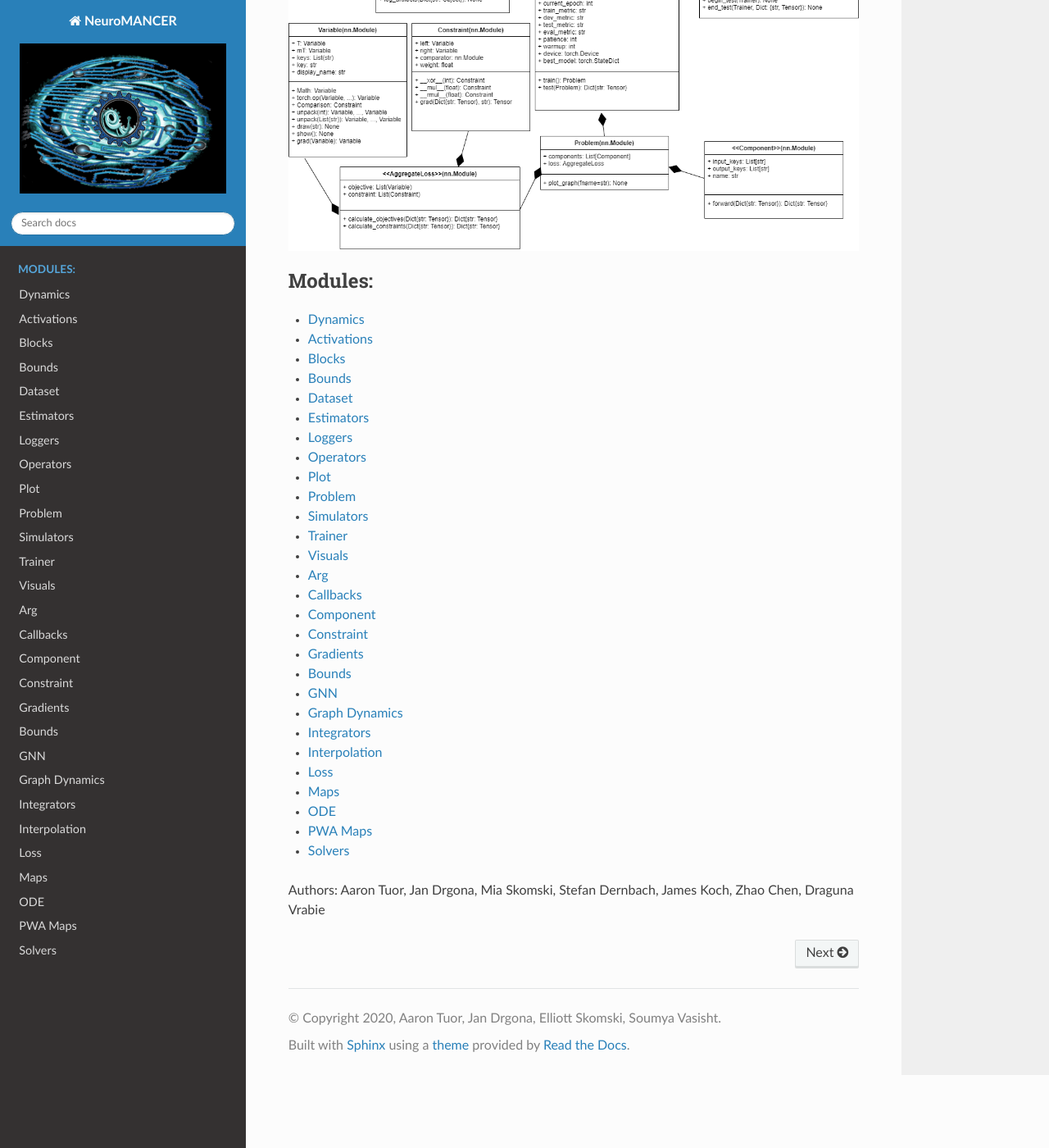
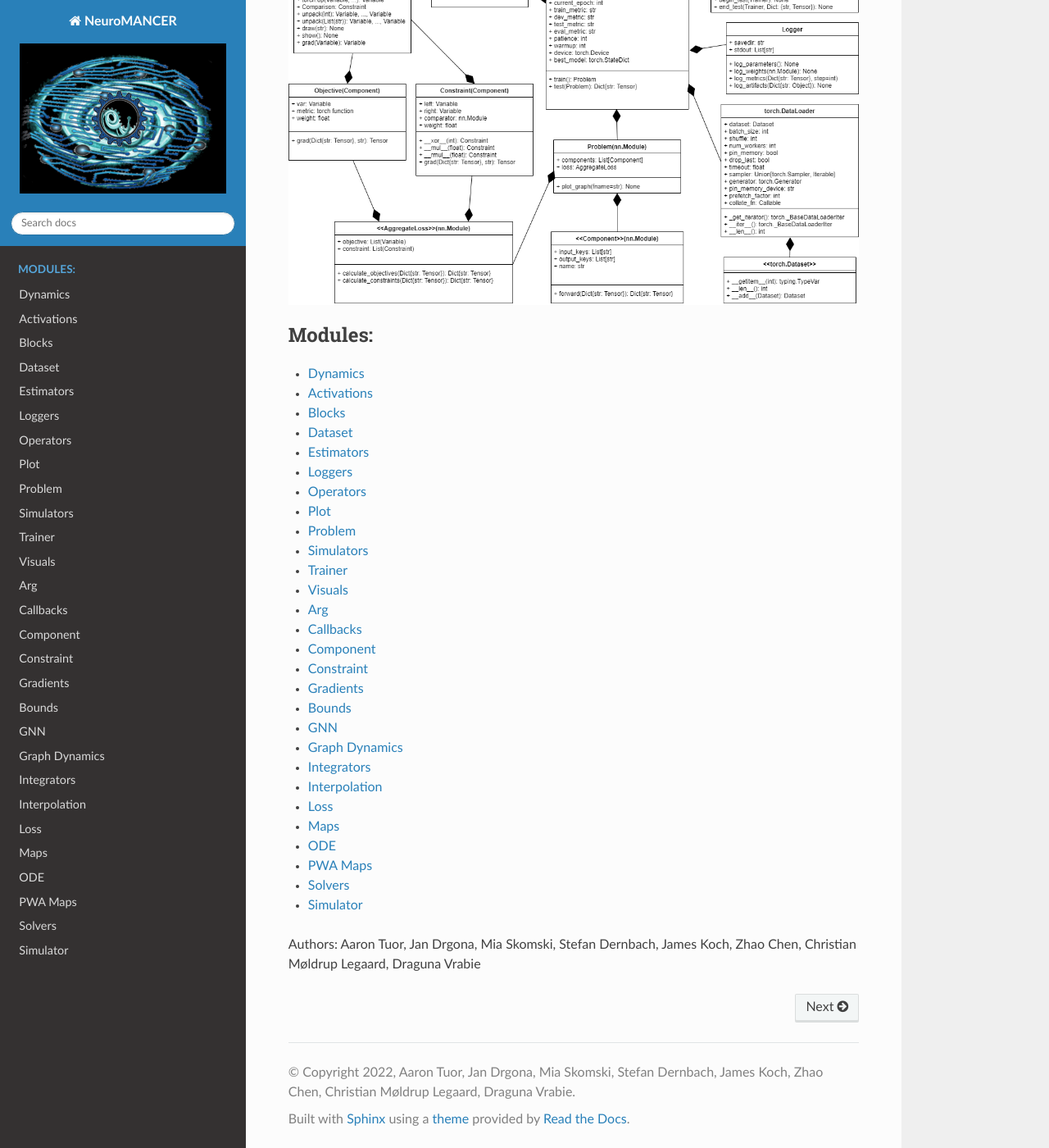
Before and after one commit to pnnl/neuromancer, a Sphinx documentation site: the page built from docs/index.rst, in a window 1280 px wide and 1400 px high, scrolled down 251 px. Shown: the whole window at 82% size. Built offline with Sphinx 7.4.7 and the Read the Docs theme 2.0.0, drawn with Linux system fonts in a browser that asks for light colours; pages that are not in the unit, such as notebooks, are missing from menus.

Commit message:
updated documentation

```diff
--- a/docs/conf.py
+++ b/docs/conf.py
@@ -18,11 +18,11 @@ sys.path.insert(0, os.path.abspath('../neuromancer/'))
 # -- Project information -----------------------------------------------------
 
 project = 'NeuroMANCER'
-copyright = '2020, Aaron Tuor, Jan Drgona, Elliott Skomski, Soumya Vasisht'
-author = 'Aaron Tuor, Jan Drgona, Elliott Skomski, Soumya Vasisht'
+copyright = '2022, Aaron Tuor, Jan Drgona, Mia Skomski, Stefan Dernbach, James Koch, Zhao Chen, Christian Møldrup Legaard, Draguna Vrabie'
+author = 'Aaron Tuor, Jan Drgona, Mia Skomski, Stefan Dernbach, James Koch, Zhao Chen, Christian Møldrup Legaard, Draguna Vrabie'
 
 # The full version, including alpha/beta/rc tags
-release = '0.1'
+release = '1.2.1'
 
 
 # -- General configuration ---------------------------------------------------
--- a/docs/index.rst
+++ b/docs/index.rst
@@ -16,7 +16,6 @@ NeuroMANCER
    dynamics.rst
    activations.rst
    blocks.rst
-   bounds.rst
    dataset.rst
    estimators.rst
    loggers.rst
@@ -42,5 +41,8 @@ NeuroMANCER
    ode.rst
    pwa_maps.rst
    solvers.rst
+   simulator.rst
 
-Authors: Aaron Tuor, Jan Drgona, Mia Skomski, Stefan Dernbach, James Koch, Zhao Chen, Draguna Vrabie
+
+Authors: Aaron Tuor, Jan Drgona, Mia Skomski, Stefan Dernbach, James Koch, Zhao Chen,
+Christian Møldrup Legaard, Draguna Vrabie
--- a/setup.py
+++ b/setup.py
@@ -2,10 +2,10 @@ from setuptools import setup, find_packages
 
 setup(
     name="neuromancer",
-    version=1.2,
+    version=1.2.1,
     description="Neural Modules with Adaptive Nonlinear Constraints and Efficient Regularization",
     url="https://pnnl.github.io/neuromancer/",
-    author="Aaron Tuor, Jan Drgona, Mia Skomski, Stefan Dernbach, James Koch, Zhao Chen, Draguna Vrabie",
+    author="Aaron Tuor, Jan Drgona, Mia Skomski, Stefan Dernbach, James Koch, Zhao Chen, Christian Møldrup Legaard, Draguna Vrabie",
     author_email="aaron.tuor@pnnl.gov",
     license="BSD2",
     packages=find_packages(),  # or list of package paths from this directory
```
Also changed, not shown: README.md (+7 -39 lines), docs/readme.md (+2 -4 lines), docs/simulator.rst (added, +7 -0 lines), docs/_static/class_diagram.png, 1 other file.
